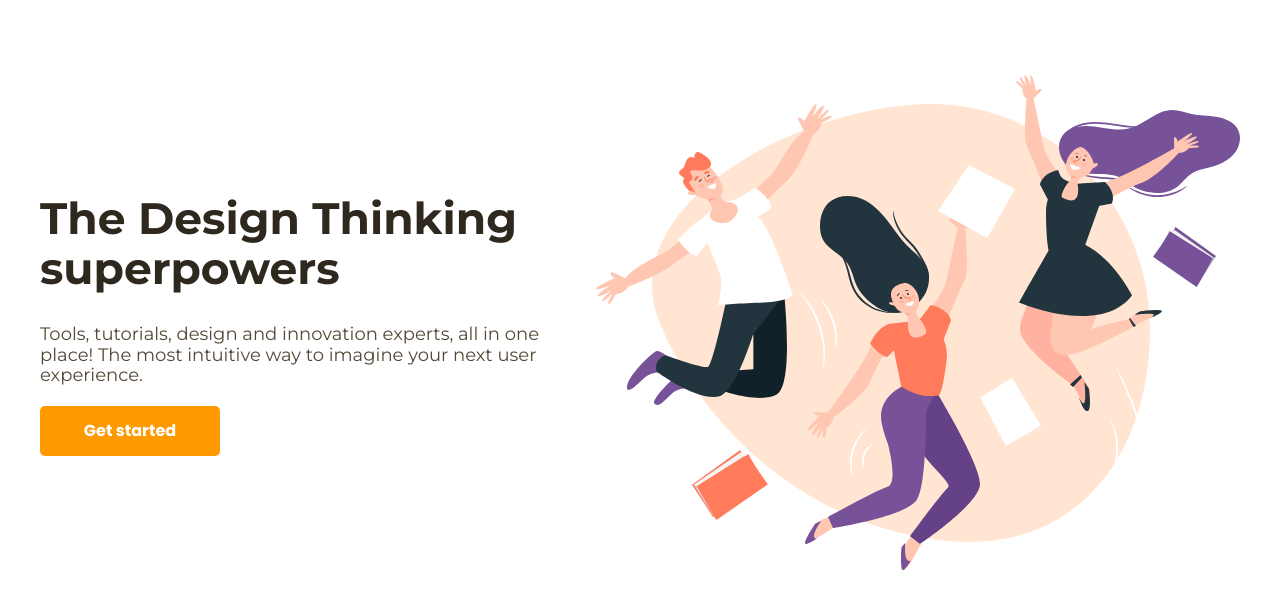
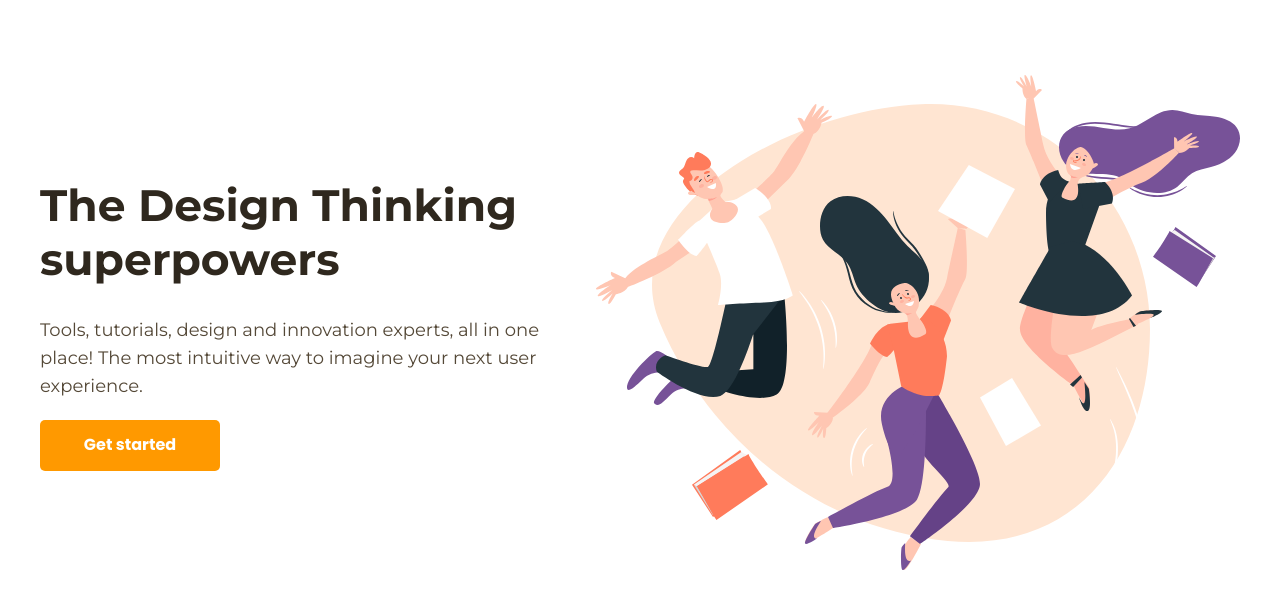
Before and after one commit to serg-hourwitz/beetroot-test-project, a plain HTML site: page homeworks/Products/index.html in a window 1280 px wide. Shown: the part 94-702 px from the top of the page. Drawn offline with Linux system fonts and the light colour scheme; a web font is replaced by a local one.

Commit message:
Added lh to h1 and p

```diff
--- a/homeworks/Products/style.css
+++ b/homeworks/Products/style.css
@@ -9,7 +9,6 @@ body {
   background: #ffffff;
   color: #544837;
   font-size: 16px;
-
 }
 
 .wrapper {
@@ -38,7 +37,7 @@ a {
 }
 
 img {
-    width: 100%;
+  width: 100%;
 }
 
 /* HEADER */
@@ -60,7 +59,7 @@ img {
 }
 
 .nav-list-item {
-    display: flex;
+  display: flex;
 }
 
 .nav-list-link {
@@ -128,14 +127,16 @@ img {
 .main-title {
   font-family: "Montserrat";
   font-size: 44px;
+  line-height: 54px;
   padding-bottom: 30px;
-  color: #2F281E;
+  color: #2f281e;
 }
 
 .top-section-description {
   font-family: "Montserrat";
   font-weight: 400;
   font-size: 18px;
+  line-height: 28px;
   padding-bottom: 20px;
 }
 
@@ -147,7 +148,7 @@ img {
   padding: 15px 0 15px;
   font-family: "Poppins";
   color: #ffffff;
-  transition: all .5s ease-in-out;
+  transition: all 0.5s ease-in-out;
 }
 
 .start-btn:hover {
```
